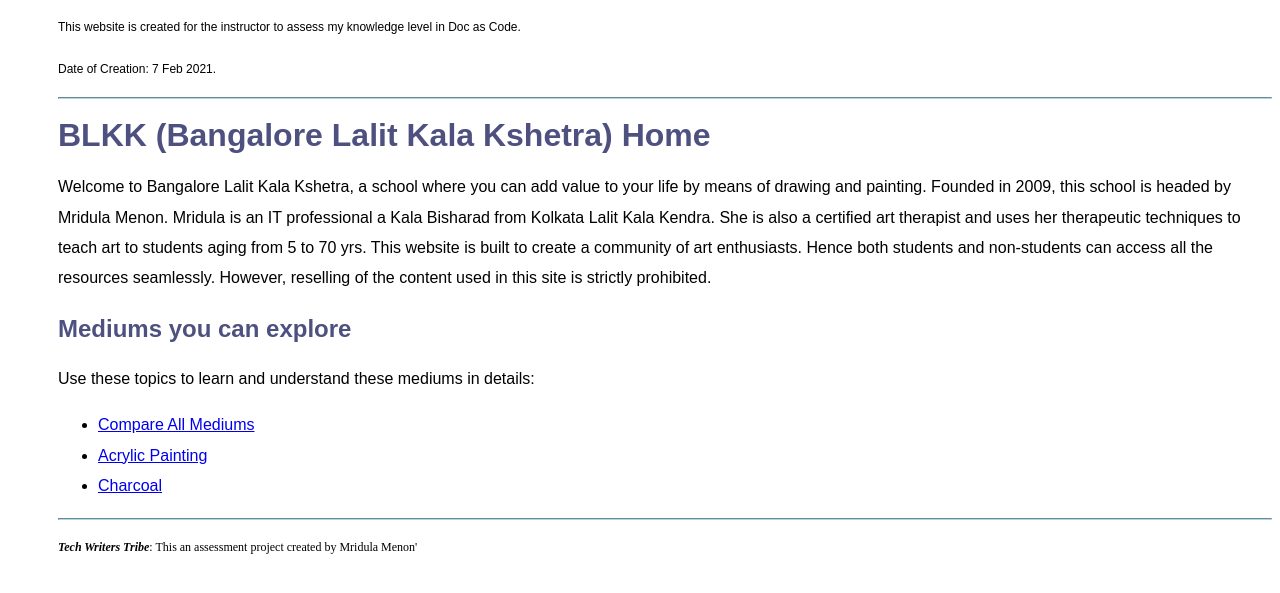
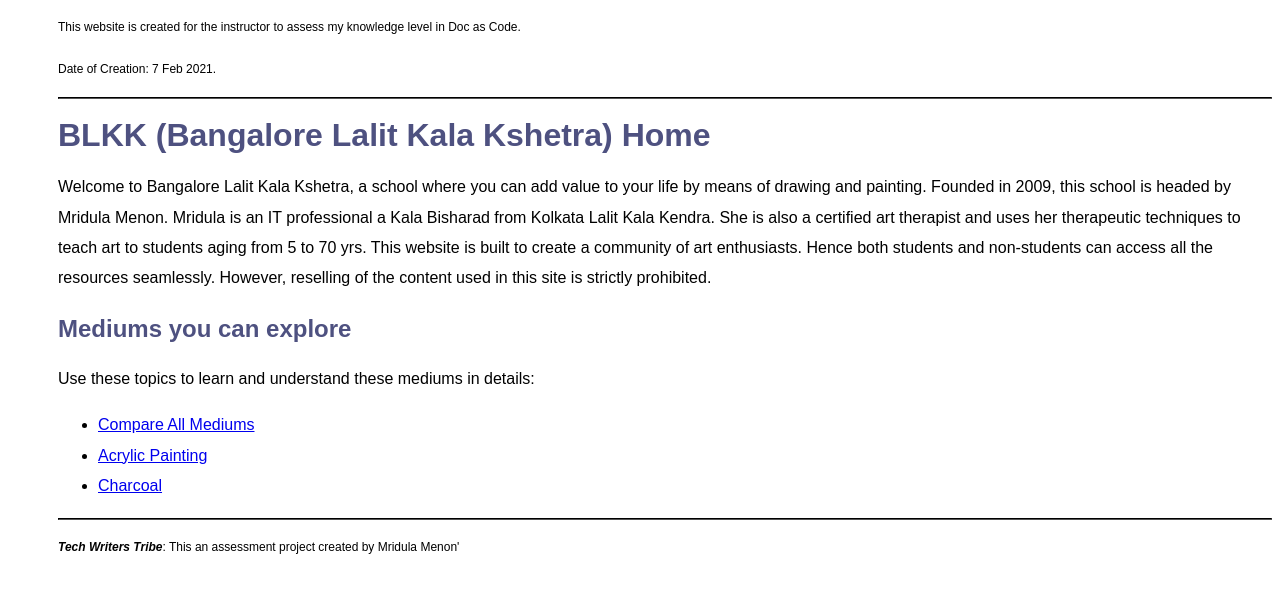
Before and after one commit to mridula-techwriter/twt-exam, a Jekyll site: the page built from index.md, in a window 1280 px wide. Shown: the top 593 px of the page. Built offline with Jekyll 4.4.1, drawn with Linux system fonts in a browser that asks for light colours.

Commit message:
Update style.css

```diff
--- a/assets/css/style.css
+++ b/assets/css/style.css
@@ -3,7 +3,7 @@ h1, h2, h3, h4, h5, h6 {color:#4e5180;}
 hr {
   display: block;
   border-width: 1px;
-  border-color: lightblue;
+  border-color: black;
 }
 
 header {
@@ -12,7 +12,7 @@ header {
 }
 
 footer {
-  font-family: serif;
+  font-family: Arial;
   font-size: 12px;
 }
 
```
